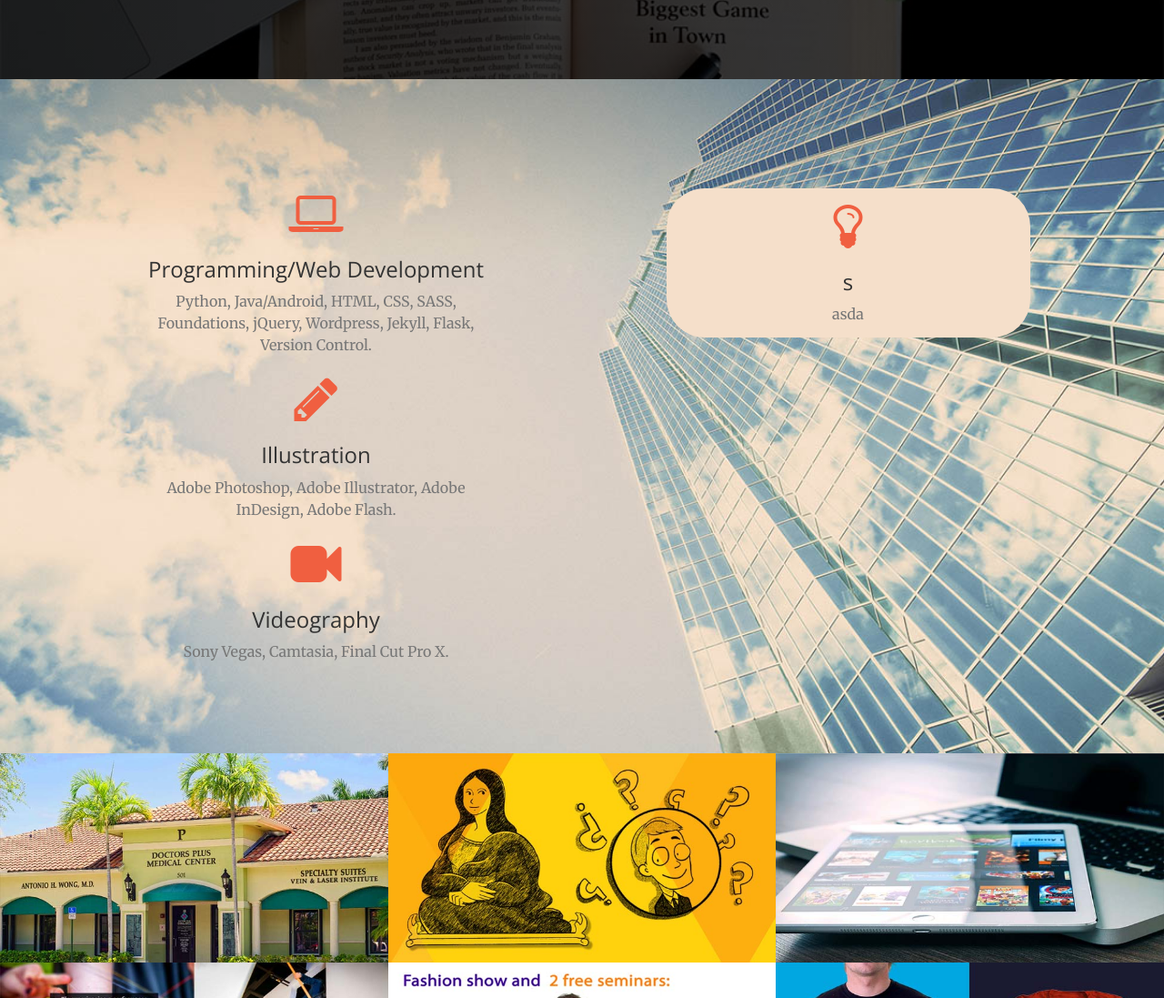
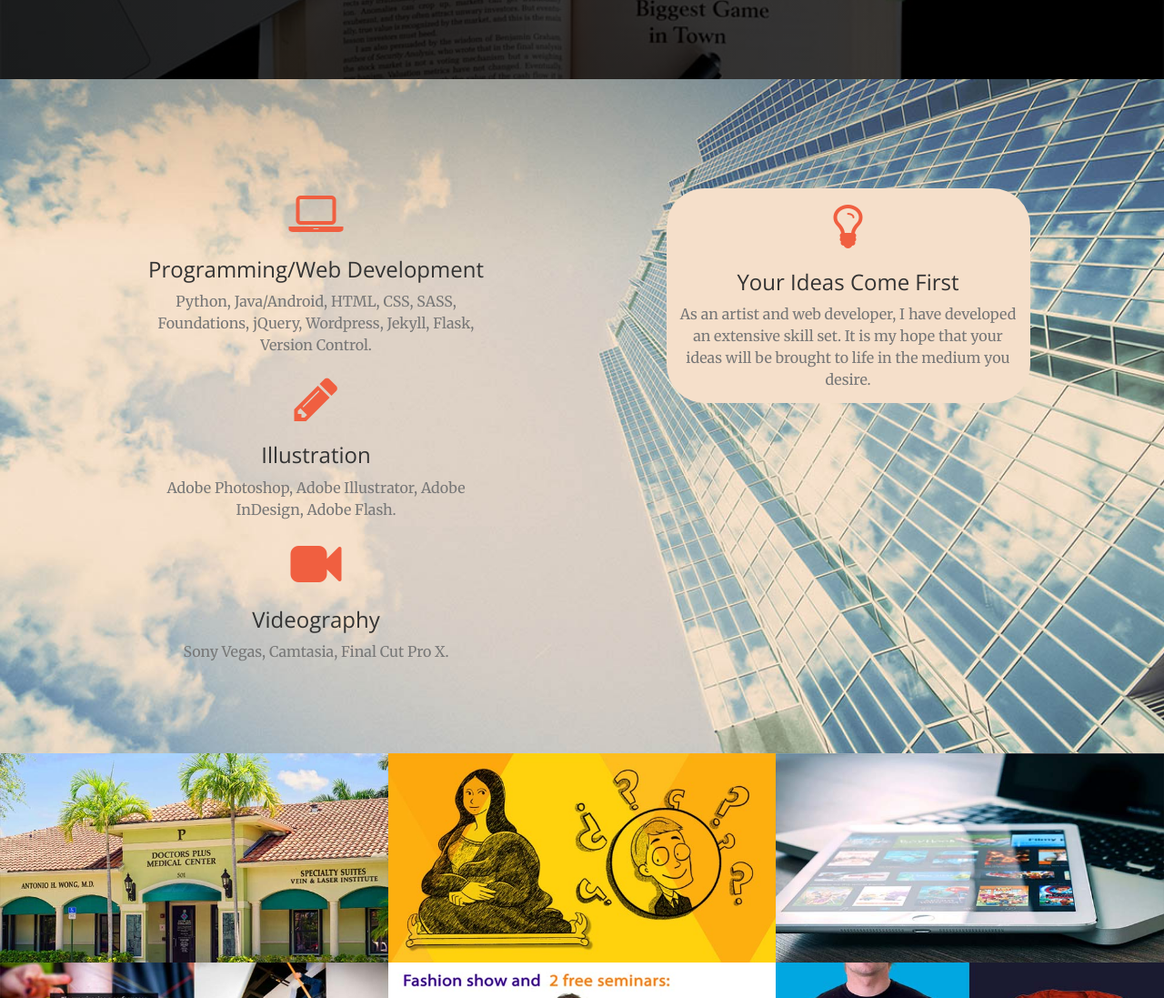
Before and after one commit to KJoWu/kimber.github.io, a plain HTML site: page index.html in a window 1280 px wide. Shown: the part 1081-2178 px from the top of the page at 91% size. Drawn offline with nearby package versions, Linux system fonts and the light colour scheme.

Commit message:
added final blurb

```diff
--- a/index.html
+++ b/index.html
@@ -118,8 +118,8 @@
                 <div class="col-lg-6 col-sm-6 text-center">
                     <div class="service-box main wow fadeInUp">
                         <i class="fa fa-4x fa-lightbulb-o wow fadeInUp text-primary" data-wow-delay=".1s"></i>
-                        <h3>s</h3>
-                        <p class="text-muted">asda</p>
+                        <h3>Your Ideas Come First</h3>
+                        <p class="text-muted">As an artist and web developer, I have developed an extensive skill set. It is my hope that your ideas will be brought to life in the medium you desire.</p>
                     </div>
                 </div>
             </div>
```
